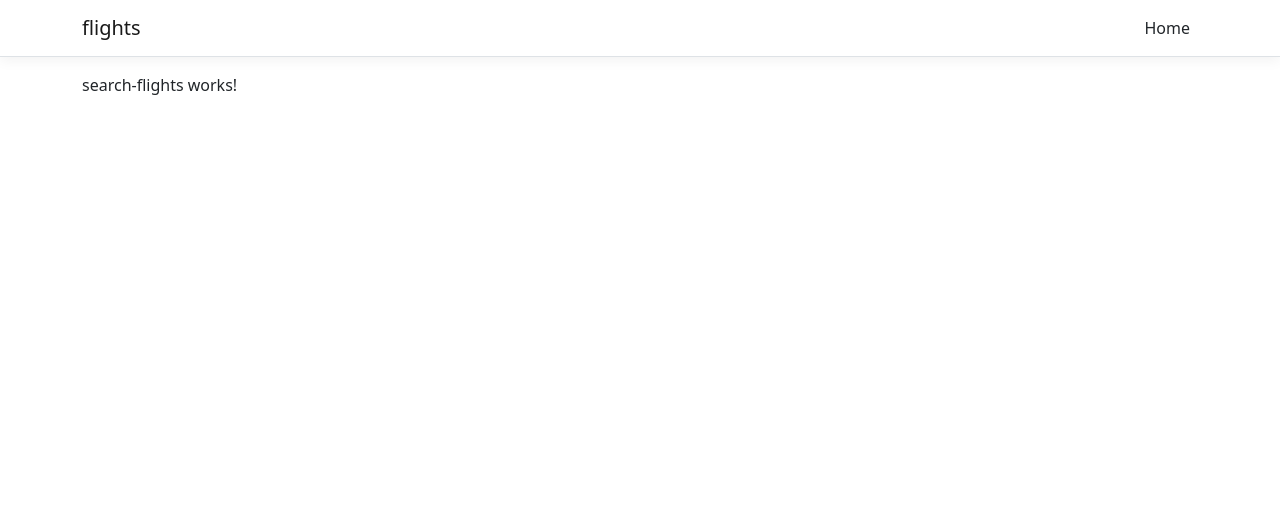
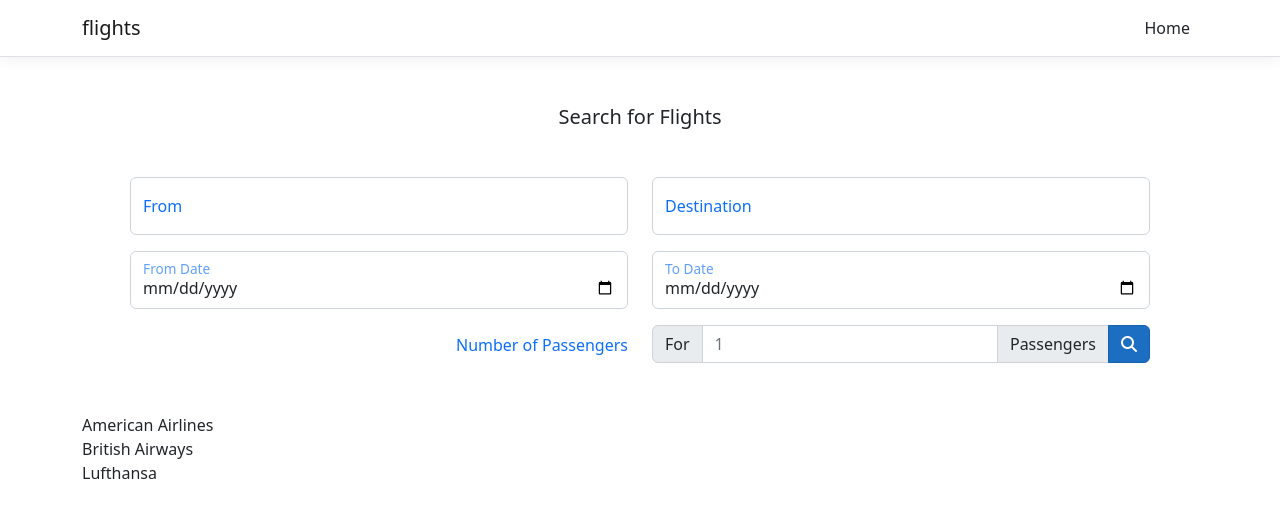
Before and after one commit to m-tonon/flights-demo, an Angular app in the folder ClientApp/: page / in a window 1280 px wide. Shown: the top 518 px of the page. Built offline with nearby package versions, Linux system fonts and the light colour scheme.

Commit message:
feat: create forms to search for flights

```diff
--- a/ClientApp/angular.json
+++ b/ClientApp/angular.json
@@ -35,7 +35,8 @@
             ],
             "styles": [
               "node_modules/bootstrap/dist/css/bootstrap.min.css",
-              "src/styles.css"
+              "src/styles.css",
+              "node_modules/@fortawesome/fontawesome-free/css/all.css"
             ],
             "scripts": []
           },
@@ -102,9 +103,7 @@
               "src/assets"
             ],
             "styles": [
-              "node_modules/bootstrap/dist/css/bootstrap.min.css",
-              "src/styles.css",
-              "node_modules/@fortawesome/fontawesome-free/css/all.css"
+              "src/styles.css"
             ],
             "scripts": []
           }
--- a/ClientApp/src/app/app.component.ts
+++ b/ClientApp/src/app/app.component.ts
@@ -13,7 +13,7 @@
     CommonModule,
     RouterModule,
     NavMenuComponent,
-    SearchFlightsComponent
+    SearchFlightsComponent,
   ],
 })
 export class AppComponent {
--- a/ClientApp/src/app/search-flights/search-flights.component.html
+++ b/ClientApp/src/app/search-flights/search-flights.component.html
@@ -1 +1,56 @@
-<p>search-flights works!</p>
+<h5 class="text-md-center m-5">Search for Flights</h5>
+
+<form action="">
+  <div class="m-5 d-grid-gap-3">
+    <div class="row">
+      <div class="col">
+        <div class="form-floating">
+          <input type="text" class="form-control" placeholder="From" />
+          <label class="text-primary form-label">From</label>
+        </div>
+      </div>
+      <div class="col">
+        <div class="form-floating">
+          <input type="text" class="form-control" placeholder="Destination" />
+          <label class="text-primary form-label">Destination</label>
+        </div>
+      </div>
+    </div>
+    <div class="row mt-3">
+      <div class="col">
+        <div class="form-floating">
+          <input type="date" class="form-control" placeholder="From Date" />
+          <label class="text-primary form-label">From Date</label>
+        </div>
+      </div>
+      <div class="col">
+        <div class="form-floating">
+          <input type="date" class="form-control" placeholder="To Date" />
+          <label class="text-primary form-label">To Date</label>
+        </div>
+      </div>
+    </div>
+    <div class="row mt-3">
+      <div class="col text-end">
+        <label class="form-label text-primary mt-2" for=""
+          >Number of Passengers
+        </label>
+      </div>
+      <div class="col">
+        <div class="input-group">
+          <div class="input-group-text">For</div>
+          <input type="number" class="form-control" placeholder="1" />
+          <div class="input-group-text">Passengers</div>
+
+          <button type="submit" class="btn-primary btn">
+            <i class="fa fa-search" aria-hidden="true"></i>
+          </button>
+        </div>
+      </div>
+    </div>
+  </div>
+</form>
+
+<div *ngFor="let flight of searchResult">
+  {{ flight }}
+</div>
--- a/ClientApp/src/app/search-flights/search-flights.component.ts
+++ b/ClientApp/src/app/search-flights/search-flights.component.ts
@@ -14,4 +14,9 @@
 })
 export class SearchFlightsComponent {
 
+  searchResult: any = [
+    "American Airlines",
+    "British Airways",
+    "Lufthansa"
+  ];
 }
```
